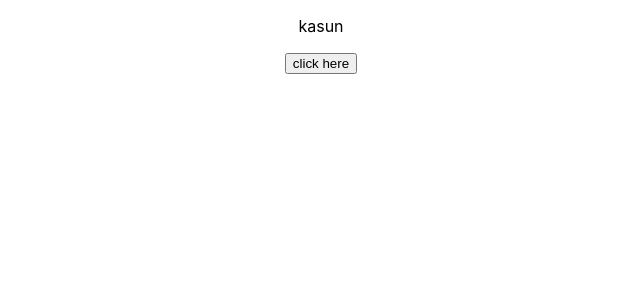
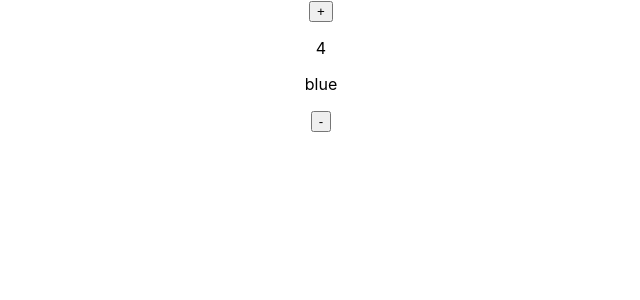
Before and after one commit to kasun97-sudo/React-hooks-and-HOC, a React (Create React App) app: page / in a window 1280 px wide. Shown: the top 300 px of the page, without its empty margins (319-959 px from the left). Built offline with nearby package versions, Linux system fonts and the light colour scheme.

Commit message:
simple ... operation in setState

```diff
--- a/src/App.js
+++ b/src/App.js
@@ -5,23 +5,24 @@ import './App.css';
 
 function App() {
 
-  const [name , setName] = useState(() => "tharindu");
-  var number = 10;
-
-  const nameChange = () => {
-    setName("tharindu");
-    console.log("clicked");
+  const decrement = () => {
+    setState(prevState => {
+      return {
+        ...prevState,
+        count : prevState.count -1
+      }
+    })
   }
 
-  useEffect(() => {
-    setName("kasun");
-    console.log("in");
-  } , [number]);
+  const [state , setState] = useState({count : 4 , theme : "blue"});
+
 
   return (
     <div className="App">
-      <p>{name}</p>
-      <button onClick={nameChange}>click here</button>
+      <button>+</button>
+      <p>{state.count}</p>
+      <p>{state.theme}</p>
+      <button onClick={decrement}>-</button>
     </div>
   );
 }
```
